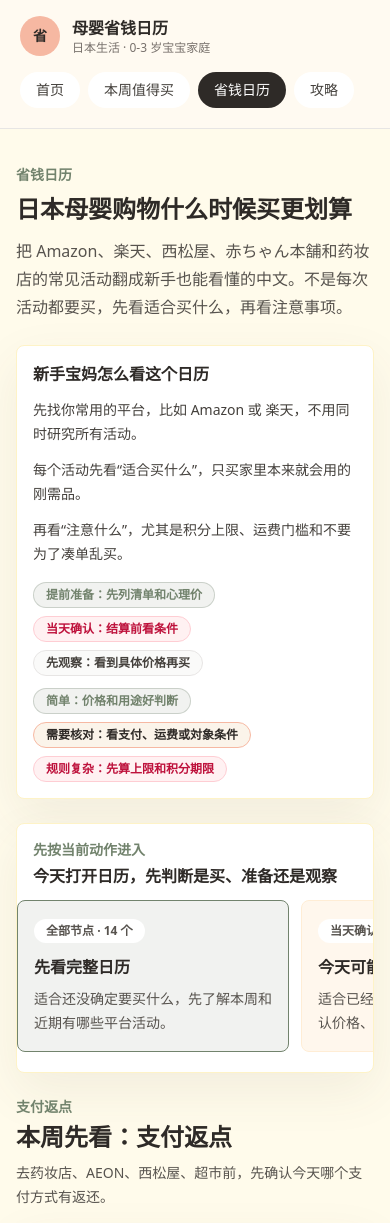
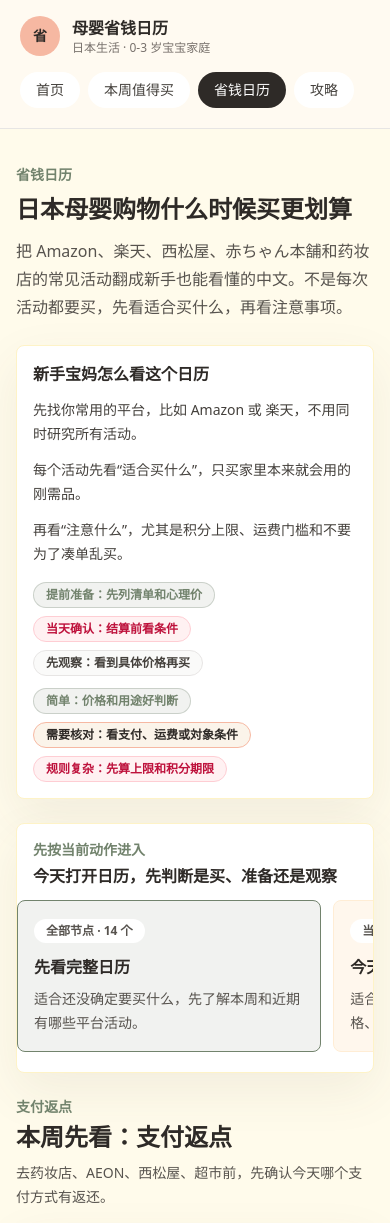
Before and after one commit to fengchuanli/mama-save-jp, a Next.js app: page /calendar in a window 390 px wide. Shown: the top 1223 px of the page. Built offline with nearby package versions, Linux system fonts and the light colour scheme.

Commit message:
优化省钱日历行动入口移动端

```diff
--- a/pages/calendar.tsx
+++ b/pages/calendar.tsx
@@ -170,7 +170,7 @@ export default function Calendar({ events }: CalendarProps) {
               今天打开日历，先判断是买、准备还是观察
             </h2>
           </div>
-          <div className="-mx-4 flex snap-x gap-3 overflow-x-auto px-4 pb-1 sm:mx-0 sm:grid sm:grid-cols-2 sm:overflow-visible sm:px-0 sm:pb-0 lg:grid-cols-4">
+          <div className="no-scrollbar -mx-4 flex snap-x snap-mandatory gap-3 overflow-x-auto px-4 pb-1 sm:mx-0 sm:grid sm:snap-none sm:grid-cols-2 sm:overflow-visible sm:px-0 sm:pb-0 lg:grid-cols-4">
             {timingFilters.map((filter) => {
               const active = selectedTiming === filter.id;
               const count =
@@ -187,7 +187,7 @@ export default function Calendar({ events }: CalendarProps) {
                     setSelectedTiming(filter.id);
                     setSelectedStore("全部");
                   }}
-                  className={`min-w-[17rem] snap-start rounded-lg border p-4 text-left transition sm:min-w-0 ${
+                  className={`w-[78vw] min-w-[17rem] shrink-0 snap-start rounded-lg border p-4 text-left transition sm:w-auto sm:min-w-0 sm:shrink ${
                     active
                       ? "border-tea bg-tea/10"
                       : "border-orange-100 bg-orange-50 hover:border-peach hover:bg-linen"
```
Also changed, not shown: 1 other file (tests, documents, lock files or other folders).
